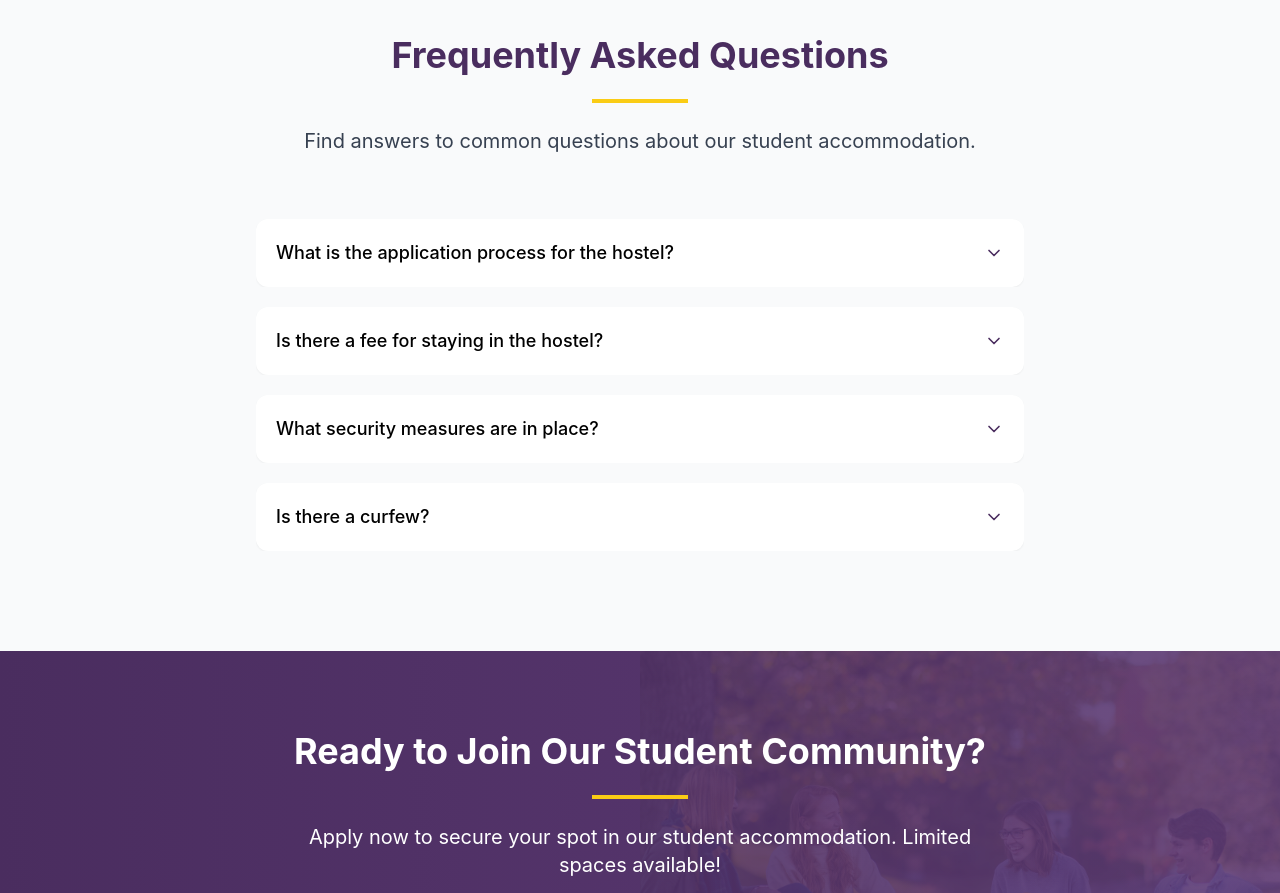
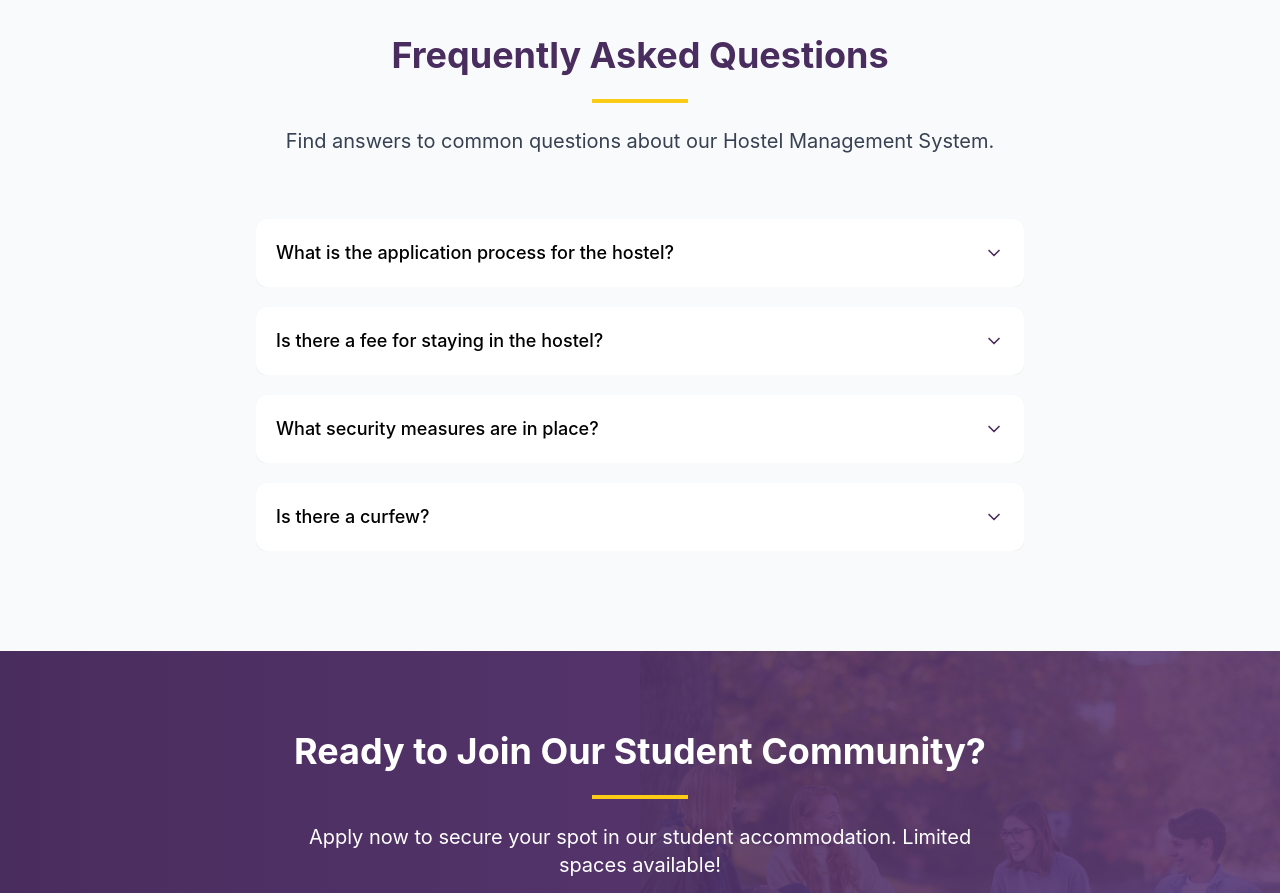
Before and after one commit to Maalinda/ruhuna-hms-FS-main, a React (Vite) app: page / in a window 1280 px wide. Shown: the part 3600-4493 px from the top of the page. Built offline with nearby package versions, Linux system fonts and the light colour scheme; no server answers.

Commit message:
Update Home.jsx

```diff
--- a/src/pages/Home.jsx
+++ b/src/pages/Home.jsx
@@ -540,7 +540,7 @@ export default function Home() {
             </h2>
             <div className="w-24 h-1 bg-yellow-400 mx-auto mb-6"></div>
             <p className="text-xl text-gray-700 max-w-3xl mx-auto">
-              Find answers to common questions about our student accommodation.
+              Find answers to common questions about our Hostel Management System.
             </p>
           </div>
 
```
